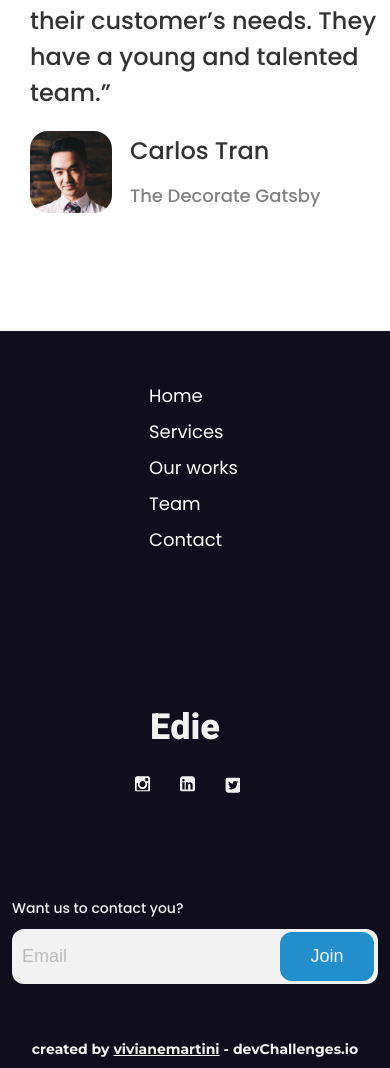
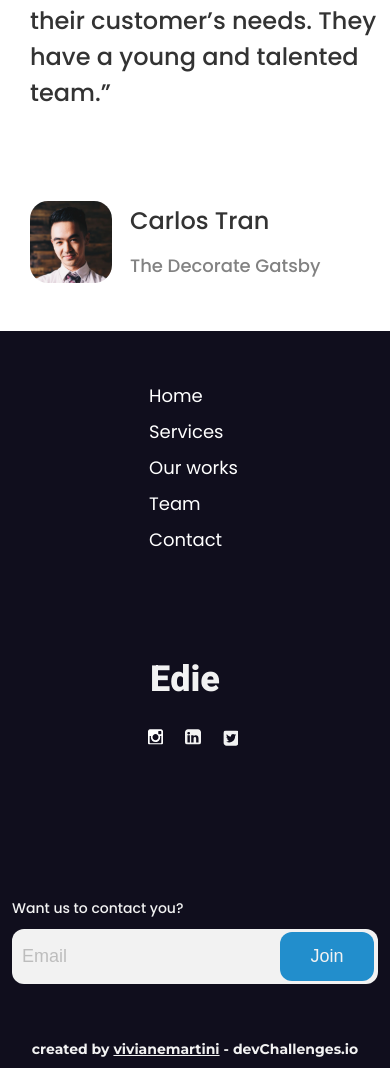
Before and after one commit to vivianemartini/edie-homepage-challenge, a plain HTML site: page index.html in a window 390 px wide. Shown: the part 5640-6708 px from the top of the page. Drawn offline with Linux system fonts and the light colour scheme.

Commit message:
fix footer

```diff
--- a/index.html
+++ b/index.html
@@ -173,6 +173,7 @@
     </main>
 
     <footer class="footer">
+      <section class="footer_cont">
         <div class="footer_nav">
           <ul><li><a href="#home">Home</a></li></ul>
           <ul><li><a href="#services">Services</a></li></ul>
@@ -183,11 +184,12 @@
 
 
         <div class="icons">
-
           <p class="footer_social_name">Edie</p>
-          <a href="#"><img class="social_icon" src="./img/instagram.svg" alt="instagram"></a>
-          <a href="#"><img class="social_icon" src="./img/linkedin.svg" alt="linkedin"></a>
-          <a class="twitter" href="#"><img class="social_icon" src="./img/twitter.svg" alt="twitter"></a>
+          <div class="social_icon_box">
+            <a href="#"><img class="social_icon" src="./img/instagram.svg" alt="instagram"></a>
+            <a href="#"><img class="social_icon" src="./img/linkedin.svg" alt="linkedin"></a>
+            <a class="twitter" href="#"><img class="social_icon" src="./img/twitter.svg" alt="twitter"></a>
+          </div>
         </div>
 
         <div id="contact" class="contact_box_footer">
@@ -197,6 +199,7 @@
             <button class="btn_join_footer">Join</button>
           </div>
         </div>
+      </section>
     </footer>
     <div class="dev_name">created by <a href="https://github.com/vivianemartini/edie-homepage-challenge" target="_blank">vivianemartini</a> - devChallenges.io</div>
 
--- a/styles/scss/_footer.scss
+++ b/styles/scss/_footer.scss
@@ -3,11 +3,16 @@
     height: 385px;
     background: #100E1D;
     display: flex;
-    flex-direction: row;
+    justify-content: center;
+
+
+}
+
+.footer_cont {
+    width: 1200px;
+    display: flex;
     align-items: center;
     justify-content: space-around;
-
-
 }
 
 .footer_nav {
@@ -23,12 +28,6 @@ ul li a {
     font-size: var(--paragraph2);
     color: var(--white);
     text-decoration: none;
-    color: var(--white);
-}
-
-.footer_social {
-    border: 1px solid white;
-    width: 92px;
 }
 
 .footer_social_name {
@@ -38,17 +37,23 @@ ul li a {
     font-family: 'Heebo';
     font-style: normal;
     font-weight: 800;
+    margin-left: 80px;
 }
 
 .icons {
+    width: 250px;
+    height: 150px;
+}
+
+.social_icon_box {
     width: 150px;
-    height: 150px;
+    height: 50px;
     display: flex;
     align-items: center;
-    justify-content: space-between;
-    gap: 45px;
+    justify-content: space-evenly;
+    margin-left: 50px;
+}
 
-}
 
 a.twitter {
     margin-top: 4px;
@@ -58,8 +63,8 @@ a.twitter {
     color: var(--white);
     height: 6%;
     width: 6%;
-    margin-left: -150px;
-    margin-top: 30px;
+    margin-left: -40px;
+    margin-top: -20px;
 }
 
 .contact_box_footer {
@@ -117,35 +122,36 @@ a.twitter {
 
 @media only screen and (min-width: 1920px) {
     .icons {
-        justify-content: space-between;
+        justify-content: space-around;
     }
-    .contact_box_footer {
-        margin-left: 1350px;
+    .social_icon_box {
+        margin-left: -10px;
+        width: 250px;
+        gap: 10px;
+    }
+    .footer_cont {
+        width: 1400px;
+        justify-content: space-evenly;
     }
 
 }
 
 @media (max-width: 480px) {
     .footer {
-        display: flex;
+        height: 700px;
+    }
+    .footer_cont {
         flex-direction: column;
-        justify-content: space-around;
-        height: 700px;
         border-bottom: none;
+    }
+    .social_icon_box {
+        margin-left: 80px;
     }
     .social_icon {
         color: var(--white);
         height: 6%;
         width: 4%;
-        margin-left: -130px;
     }
-    .footer_social_name {
-        margin-left: 20px;
-    }
-    .icons {
-        margin-left: 20px;
-    }
-
     .dev_name {
         border: none;
     }
--- a/styles/scss/_section_quote.scss
+++ b/styles/scss/_section_quote.scss
@@ -71,10 +71,10 @@ blockquote {
         height: 180px;
     }
     .quote_img {
-        margin-top: 200px;
+        margin-top: 270px;
     }
     .quote_name_box {
-        top: 190px;
+        top: 260px;
     }
 
 
```
Also changed, not shown: styles/css/styles.css.
